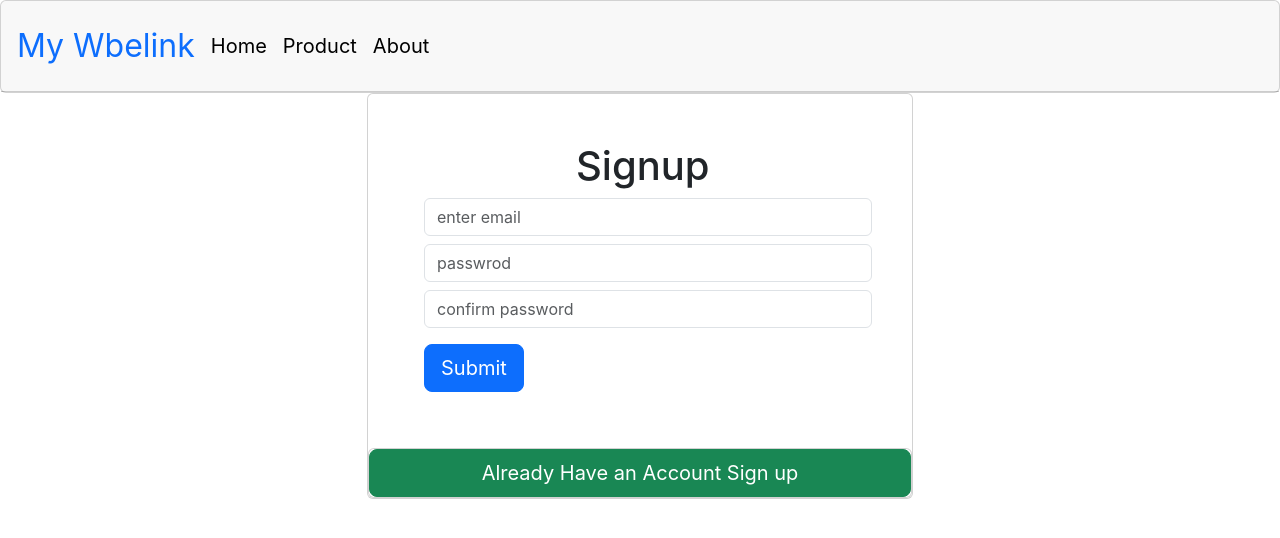
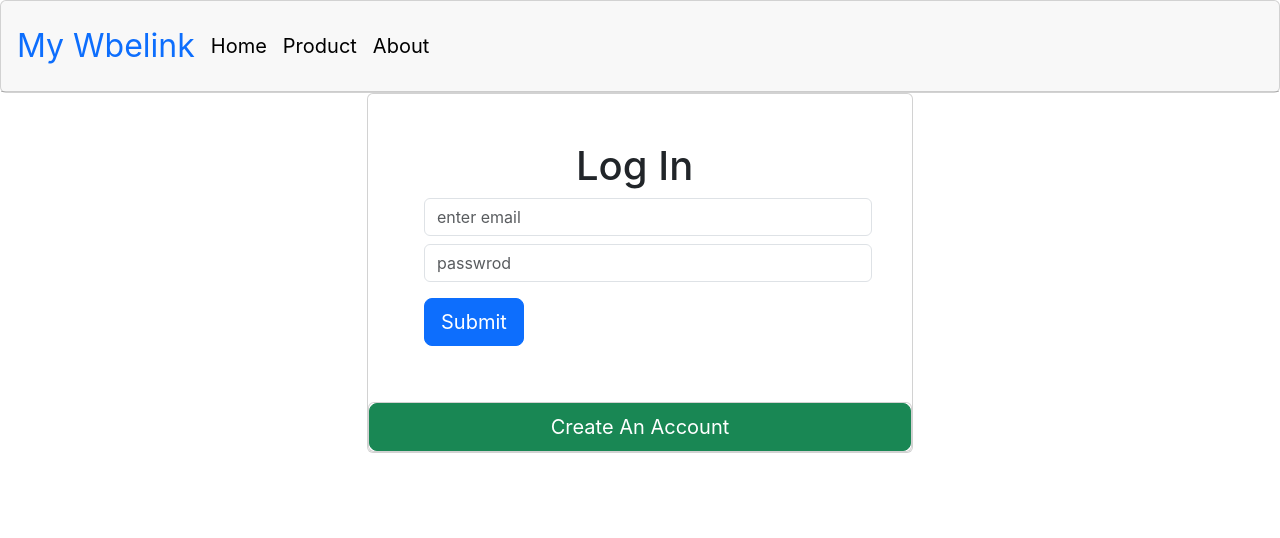
Before and after one commit to naveenmehtaison/mail-box, a React (Create React App) app: page / in a window 1280 px wide. Shown: the top 538 px of the page. Built offline with nearby package versions, Linux system fonts and the light colour scheme; the HTML template or start-up script is replaced by a standard one.

Commit message:
logging_Sucessfully

```diff
--- a/package.json
+++ b/package.json
@@ -11,6 +11,7 @@
     "react": "^18.3.1",
     "react-bootstrap": "^2.10.2",
     "react-dom": "^18.3.1",
+    "react-redux": "^9.1.2",
     "react-router-dom": "^6.23.1",
     "react-scripts": "5.0.1",
     "react-toastify": "^10.0.5",
--- a/src/App.js
+++ b/src/App.js
@@ -4,11 +4,26 @@ import Header from './Components/Header';
 import Form from './Components/Form'
 import { ToastContainer, toast } from 'react-toastify';
 
+import MyRoutes from './MyRoutes/MyRoutes';
+// const MyRoutes=()=>{
+//     return(
+//         <>
+//             <Routes>
+//                 <Router path='/home' element={<Home/>}></Router>
+//             </Routes>
+//         </>
+//     )
+
+// }
+// export default MyRoutes
 function App() {
   return (
     <div >
-      <Header/>
-      <Form/>
+      <Header></Header>
+      <MyRoutes>
+        <Header/>
+        <Form/>
+      </MyRoutes>
       <ToastContainer />
     </div>
   );
--- a/src/Components/Form.js
+++ b/src/Components/Form.js
@@ -4,7 +4,52 @@ import {Col} from 'react-bootstrap'
 import { ToastContainer, toast } from 'react-toastify';
 import 'react-toastify/dist/ReactToastify.css';
 import axios from "axios";
+import { useNavigate } from "react-router-dom";
+import { useState } from "react";
 const Login =()=>{
+    const [signup,setsignup]= useState(false)
+    const navigate=useNavigate()
+    const signupfunc=()=>{
+        setsignup(!signup)
+    }
+    async function handlelogin(e){
+        try{
+          const obj = {Email:e.target.email.value, Password:e.target.password.value}
+            e.preventDefault()
+
+            const response = await axios.post('https://identitytoolkit.googleapis.com/v1/accounts:signInWithPassword?key=AIzaSyBDR5SSxYk2jPHpBjbYZNPoa76PPAmRPdo', {
+                email: obj.Email,
+                password: obj.Password,
+                returnSecureToken: true
+            })
+            toast.success('loggedin suceesfully')
+            // const arr = obj.Email.split("")
+            // console.log(response.data.idToken)
+            // localStorage.setItem('token',response.data.idToken)
+            // Dispatch(StoreActions2.login())
+            // Dispatch(StoreActions2.istoken())
+
+
+            // const fil_arr = arr.filter((ele,item)=>(
+            //     ele!= '@' && ele!='.'
+            // ))
+            // const fin_email = fil_arr.join('')
+            // console.log(fin_email)
+            // console.log(fin_email)
+            // localStorage.setItem('email',fin_email)
+            // Dispatch(userid(fin_email))
+            // console.log(email,isauth)
+            // console.log(fin_email)
+            // toastify()
+            navigate('/home')
+
+        }
+        catch(err){
+          alert(err)
+            console.log(err + 'erroer occured')
+        }
+
+    }
     async function handlesignup(e){
         try{
           e.preventDefault()
@@ -34,13 +79,14 @@ const Login =()=>{
       }
     return(
             <Container>
+                <>
 
-                <Row className="justify-content-md-center" md={2}>
+                { signup && <Row className="justify-content-md-center" md={2}>
                     <Col>
                     <Card>
 
                         <Form className="p-5 " onSubmit={handlesignup} >
-                            <h1 style={{ paddingLeft: '10rem' }}>Signup</h1>
+                            <h1 style={{ paddingLeft: '10rem' }}>Sign Up</h1>
                             {/* <h1 className="p-auto">Login</h1> */}
 
                                 <Form.Control id="email" className='m-2'type='email' required placeholder='enter email'></Form.Control>
@@ -52,12 +98,37 @@ const Login =()=>{
 
                         </Form>
                         <Card>
-                            <Button size="lg" variant="success">Already Have an Account Sign up</Button>
+                            <Button size="lg" onClick={signupfunc} variant="success">Already Have an Account Sign up</Button>
                         </Card>
                     </Card>
-                </Col>
-            </Row>
-        </Container>
+                    </Col>
+                </Row>}
+
+                { !signup && <Row className="justify-content-md-center" md={2}>
+                        <Col>
+                        <Card>
+
+                            <Form className="p-5 " onSubmit={handlelogin} >
+                                <h1 style={{ paddingLeft: '10rem' }}>Log In</h1>
+                                {/* <h1 className="p-auto">Login</h1> */}
+
+                                    <Form.Control id="email" className='m-2'type='email' required placeholder='enter email'></Form.Control>
+                                    <Form.Control id='password' className='m-2' type='password' required  placeholder='passwrod'></Form.Control>
+                                <Button type='submit' size="lg" variant="primary" className='m-2' >
+                                    Submit
+                                </Button>
+
+                            </Form>
+                            <Card>
+                                <Button size="lg" onClick={signupfunc} variant="success">Create An Account</Button>
+                            </Card>
+                        </Card>
+                        </Col>
+                    </Row>
+
+                }
+                </>
+            </Container>
     )
 }
 export default Login
--- /dev/null
+++ b/src/Components/Home.js
@@ -0,0 +1,9 @@
+const Home=()=>{
+    return(
+        <>
+            <h1>Welcome To Home</h1>
+        </>
+    )
+
+}
+export default Home
--- /dev/null
+++ b/src/MyRoutes/MyRoutes.js
@@ -0,0 +1,17 @@
+import { Route,Routes,Router, BrowserRouter } from "react-router-dom"
+import Home from "../Components/Home"
+import Form from '../Components/Form'
+const MyRoutes=()=>{
+    return(
+        <>
+            <BrowserRouter>
+                <Routes>
+                    <Route path='/home' element={<Home/>}></Route>
+                    <Route path='/' element={<Form/>}></Route>
+                </Routes>
+            </BrowserRouter>
+        </>
+    )
+
+}
+export default MyRoutes
```
Also changed, not shown: src/Store/ReduxcreateSlice.js (added, +19 -0 lines), 1 other file (tests, documents, lock files or other folders).
